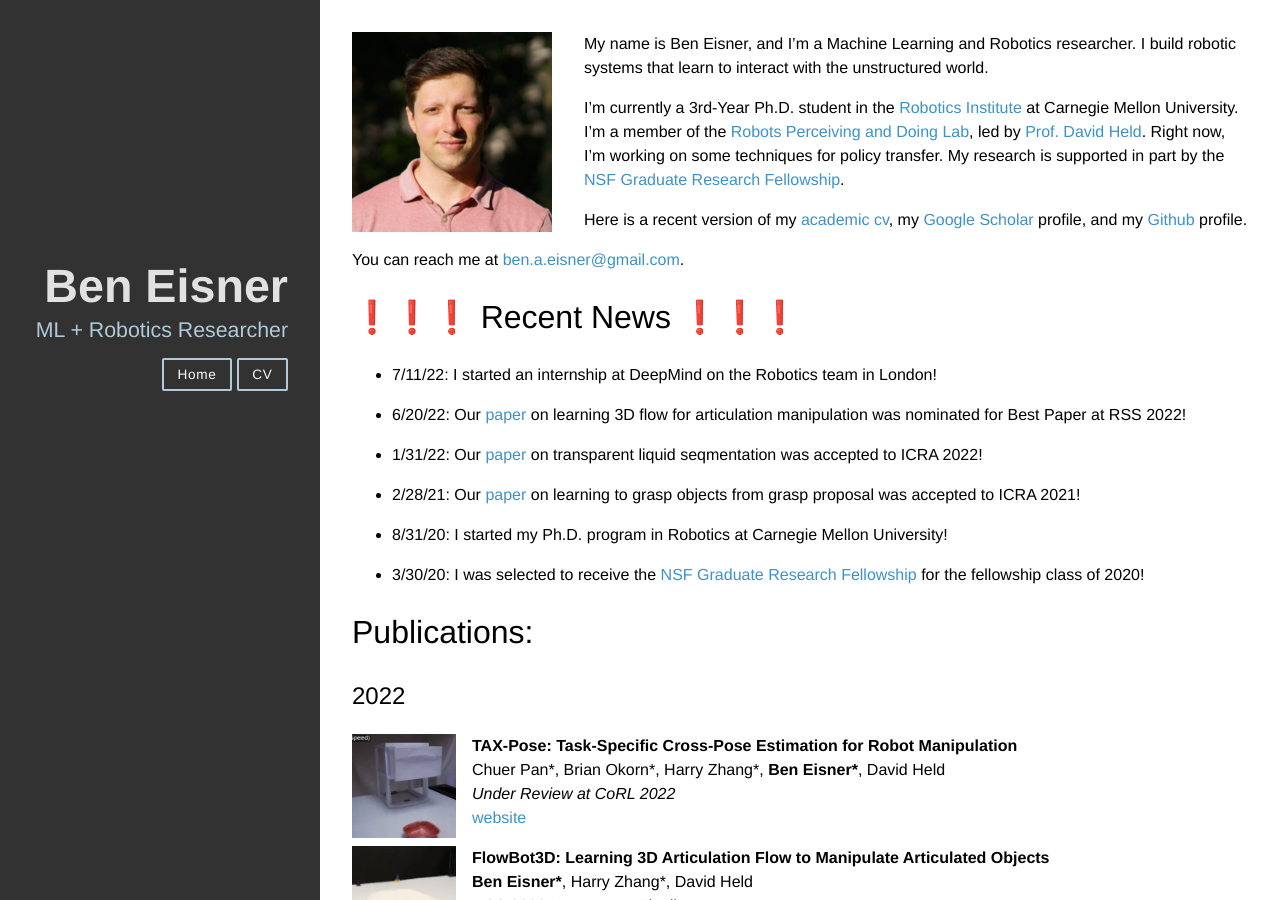
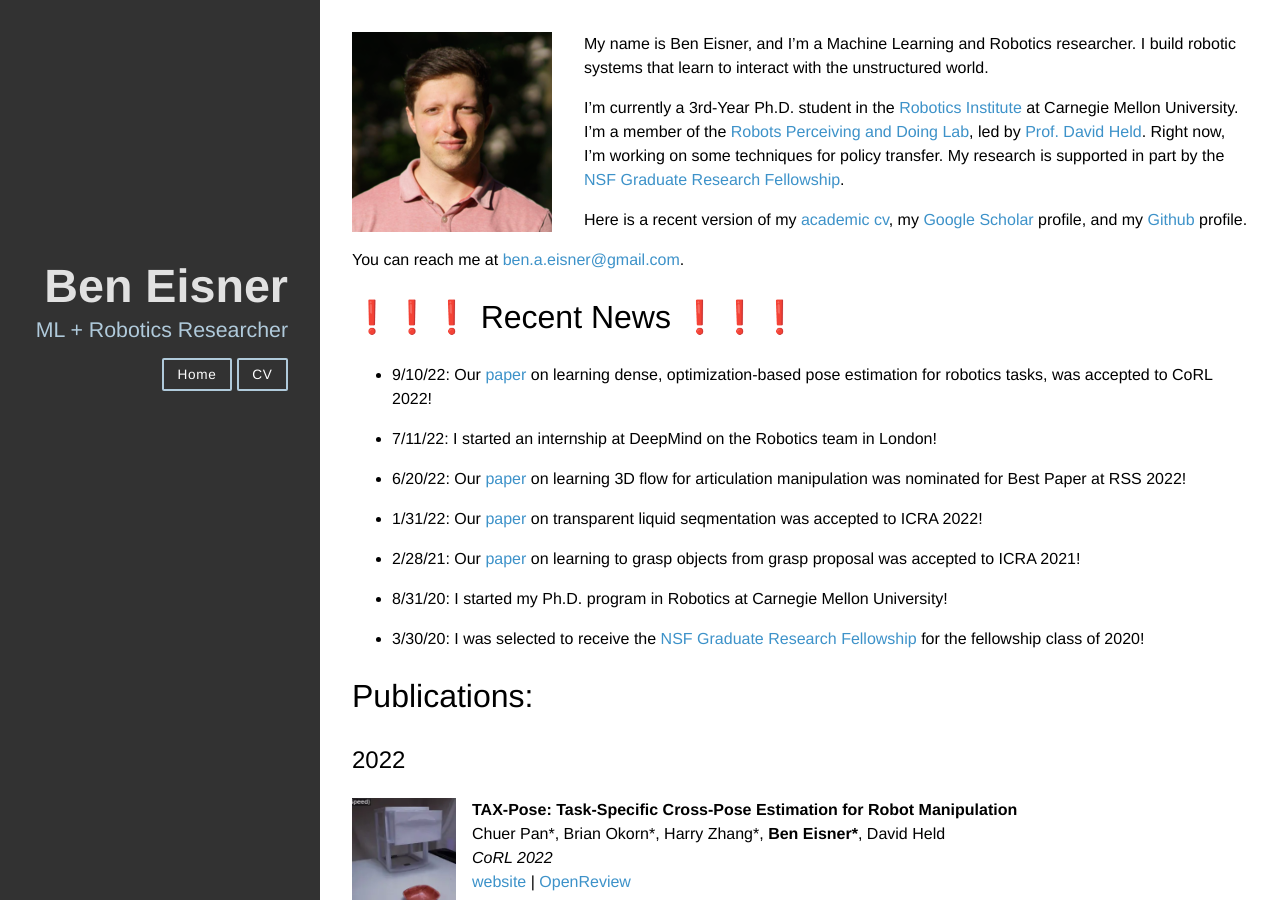
Before and after one commit to beneisner/beneisner.github.io, a Jekyll site: the page built from index.md, in a window 1280 px wide and 900 px high. Built offline with Jekyll 4.4.1, drawn with Linux system fonts in a browser that asks for light colours; nearby versions of some CDN libraries.

Commit message:
Update index.md

```diff
--- a/index.md
+++ b/index.md
@@ -17,6 +17,8 @@
 You can reach me at [{{site.email}}](mailto:{{site.email}}).
 
 # ❗❗❗ Recent News ❗❗❗
+
+- 9/10/22: Our [paper](https://openreview.net/forum?id=YmJi0bTfeNX) on learning dense, optimization-based pose estimation for robotics tasks, was accepted to CoRL 2022!
 
 - 7/11/22: I started an internship at DeepMind on the Robotics team in London!
 
@@ -54,8 +56,8 @@
 
 **TAX-Pose: Task-Specific Cross-Pose Estimation for Robot Manipulation**
 Chuer Pan\*, Brian Okorn\*, Harry Zhang\*, **Ben Eisner\***, David Held
-_Under Review at CoRL 2022_
-[website](https://sites.google.com/view/tax-pose/home)
+_CoRL 2022_
+[website](https://sites.google.com/view/tax-pose/home) | [OpenReview](https://openreview.net/forum?id=YmJi0bTfeNX)
 
 ![FlowBot3D](/files/flowbot3d.webp){: style="float: left; padding-right: 1em; padding-bottom: 0em; width: 120px"}
 
```
